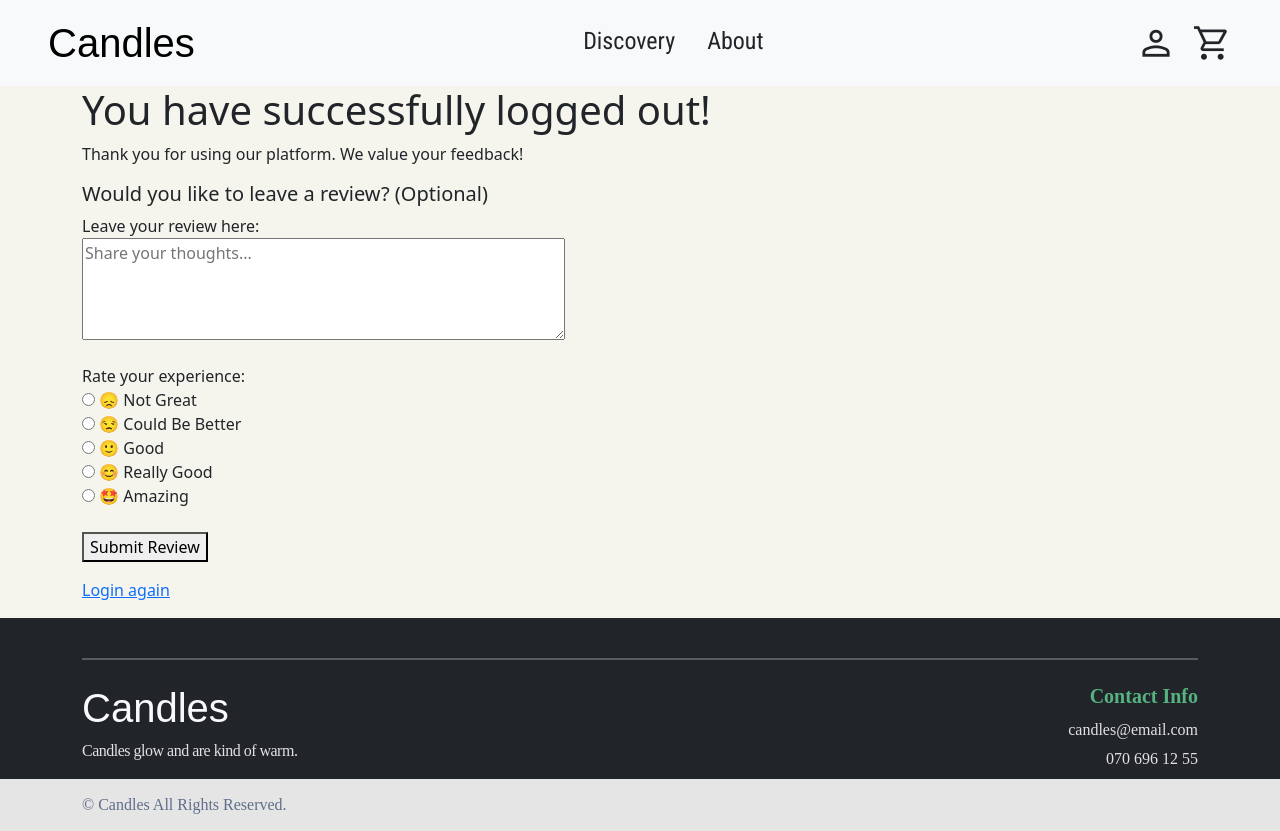
After one commit to tsiapalis/webshop_group, a Django app: page /auth/logout/success/ in a window 1280 px wide. The commit adds this page. Run offline with Django 5.2, Linux system fonts and the light colour scheme; some web fonts are replaced.

Commit message:
Added logout page with review

```diff
--- a/core_app/urls.py
+++ b/core_app/urls.py
@@ -9,6 +9,8 @@ urlpatterns = [
     path('discovery/', views.discovery, name='discovery'),
     path('login/', views.CustomLoginView.as_view(), name='login'),
     path('logout/', views.CustomLogoutView.as_view(), name='logout'),
+    path('logout/success/', views.logout_success, name='logout_success'),
+    path('submit_review/', views.submit_review, name='submit_review'),
     path('about/', views.about, name='about'),
     path('registration/', views.register, name='registration')
 ]
--- a/core_app/views.py
+++ b/core_app/views.py
@@ -2,6 +2,7 @@ from django.shortcuts import render, redirect
 from django.contrib.auth import login, logout
 from django.contrib.auth.forms import AuthenticationForm
 from django.contrib.auth.views import LoginView, LogoutView
+from django.http import HttpResponse
 from .models import Candle
 from .forms import RegistrationForm
 
@@ -11,7 +12,17 @@ class CustomLoginView(LoginView):
     success_url = '/'              # redirected to homepage after login
 
 class CustomLogoutView(LogoutView):
-    next_page = '/'                # redirected to homepage after logout
+    next_page = '/logout/success/'                # redirected to homepage after logout
+
+def logout_success(request):
+    return render(request, 'core_app/logout_success.html')
+
+def submit_review(request):
+    if request.method == 'POST':
+        review = request.POST.get('review')
+        # Save or process the review as needed
+        return HttpResponse('Thank you for your review!')
+    return HttpResponse('Invalid request', status=400)
 
 
 def index(request):
--- a/templates/core_app/base.html
+++ b/templates/core_app/base.html
@@ -61,7 +61,7 @@
                 <ul class="dropdown-menu dropdown-menu-end" aria-labelledby="dropdownMenuButton">
                     <li><a class="dropdown-item" href="{% url 'core_app:login' %}">Login</a></li>
                     <li><a class="dropdown-item" href="{% url 'core_app:registration' %}">Register</a></li>
-                    <li><a class="dropdown-item" href="#">Logout</a></li>
+                    <li><a class="dropdown-item" href="{% url 'core_app:logout_success' %}">Logout</a></li>
                 </ul>
             </div>
 
--- /dev/null
+++ b/templates/core_app/logout_success.html
@@ -0,0 +1,47 @@
+{% extends "core_app/base.html" %}
+
+{% block body_block %}
+    <div class="container">
+        <h1>You have successfully logged out!</h1>
+        <p>Thank you for using our platform. We value your feedback!</p>
+
+        <h5>Would you like to leave a review? (Optional)</h5>
+        <form method="POST" action="{% url 'core_app:submit_review' %}">
+            {% csrf_token %}
+
+            <div>
+                <label for="review-textarea">Leave your review here:</label><br>
+                <textarea name="review" id="review-textarea" rows="4" cols="50" placeholder="Share your thoughts..."></textarea>
+            </div><br>
+
+            <div>
+                <label>Rate your experience:</label><br>
+                <!-- Emoji rating buttons -->
+                <label>
+                    <input type="radio" name="rating" value="1">
+                    😞 Not Great
+                </label><br>
+                <label>
+                    <input type="radio" name="rating" value="2">
+                    😒 Could Be Better
+                </label><br>
+                <label>
+                    <input type="radio" name="rating" value="3">
+                    🙂 Good
+                </label><br>
+                <label>
+                    <input type="radio" name="rating" value="4">
+                    😊 Really Good
+                </label><br>
+                <label>
+                    <input type="radio" name="rating" value="5">
+                    🤩 Amazing
+                </label><br>
+            </div><br>
+
+            <button type="submit">Submit Review</button>
+        </form>
+
+        <p><a href="{% url 'core_app:login' %}">Login again</a></p>
+    </div>
+{% endblock %}
--- a/webshop/settings.py
+++ b/webshop/settings.py
@@ -134,7 +134,7 @@ DEFAULT_AUTO_FIELD = 'django.db.models.BigAutoField'
 LOGIN_REDIRECT_URL = '/'
 
 # redirect after logout
-LOGOUT_REDIRECT_URL = '/'
+LOGOUT_REDIRECT_URL = '/logout/success/'
 
 # use django's buit-in User model
 AUTHENTICATION_BACKENDS = [
```
